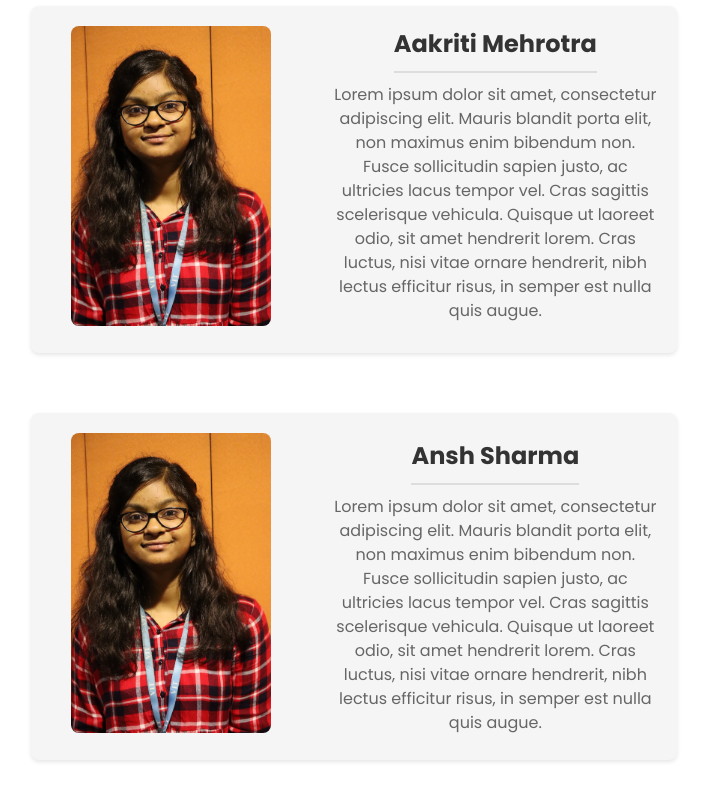
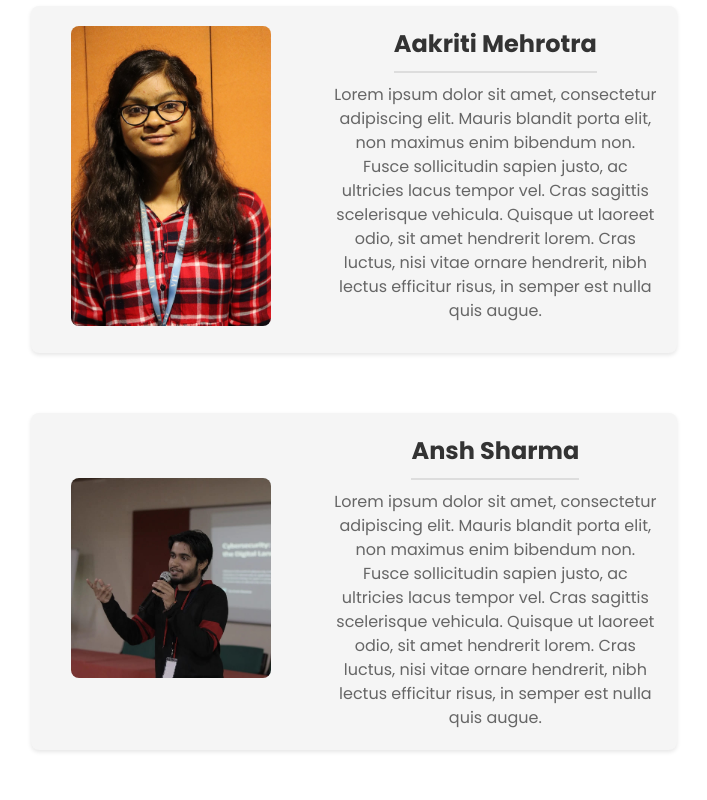
Before and after one commit to AakritiMeh/kitaabghar-N-W, a React (Vite) app: page / in a window 1280 px wide. Shown: the part 2227-3027 px from the top of the page, without its empty margins (286-993 px from the left). Built offline with nearby package versions, Linux system fonts and the light colour scheme.

Commit message:
about us updated

```diff
--- a/src/components/AboutUsAnsh.jsx
+++ b/src/components/AboutUsAnsh.jsx
@@ -1,5 +1,6 @@
 import "../styles/AboutUsAnsh.css"
-import Aakriti from "../assets/images/Aakriti.jpeg"
+
+import Ansh from "../assets/AnshImg.jpeg"
 const description="Lorem ipsum dolor sit amet, consectetur adipiscing elit. Mauris blandit porta elit, non maximus enim bibendum non. Fusce sollicitudin sapien justo, ac ultricies lacus tempor vel. Cras sagittis scelerisque vehicula. Quisque ut laoreet odio, sit amet hendrerit lorem. Cras luctus, nisi vitae ornare hendrerit, nibh lectus efficitur risus, in semper est nulla quis augue.";
 const AboutUsBoxAnsh = () => {
   return (
@@ -10,7 +11,7 @@ const AboutUsBoxAnsh = () => {
             <div className="description">{description}</div>
         </div>
         <div className="ImageSection">
-            <img src={Aakriti} alt="Ansh" height="200" width="150"></img>
+            <img src={Ansh} alt="Ansh" height="200" width="150"></img>
         </div>
     </div>
   )
```
Also changed, not shown: src/pages/MaterialUpload.jsx (added, +24 -0 lines), src/assets/AnshImg.jpeg (added).
